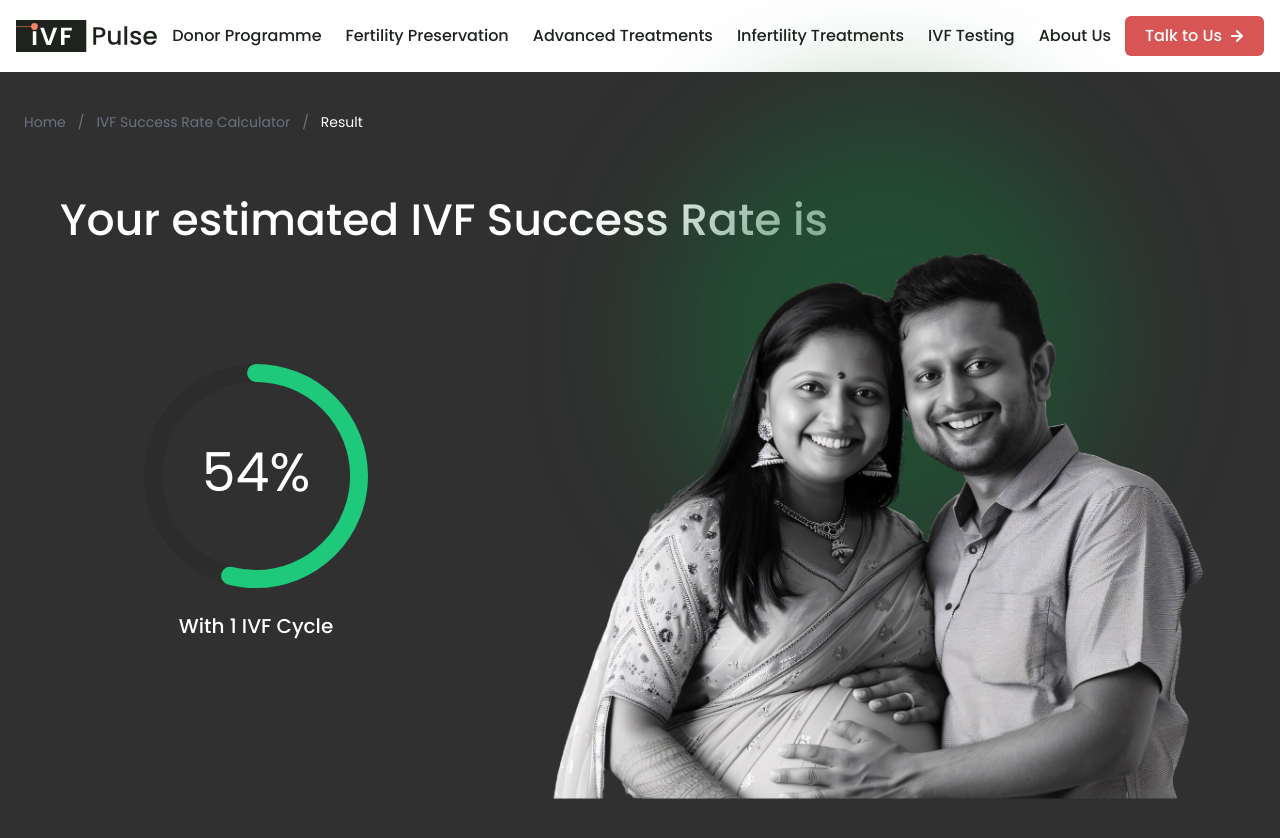
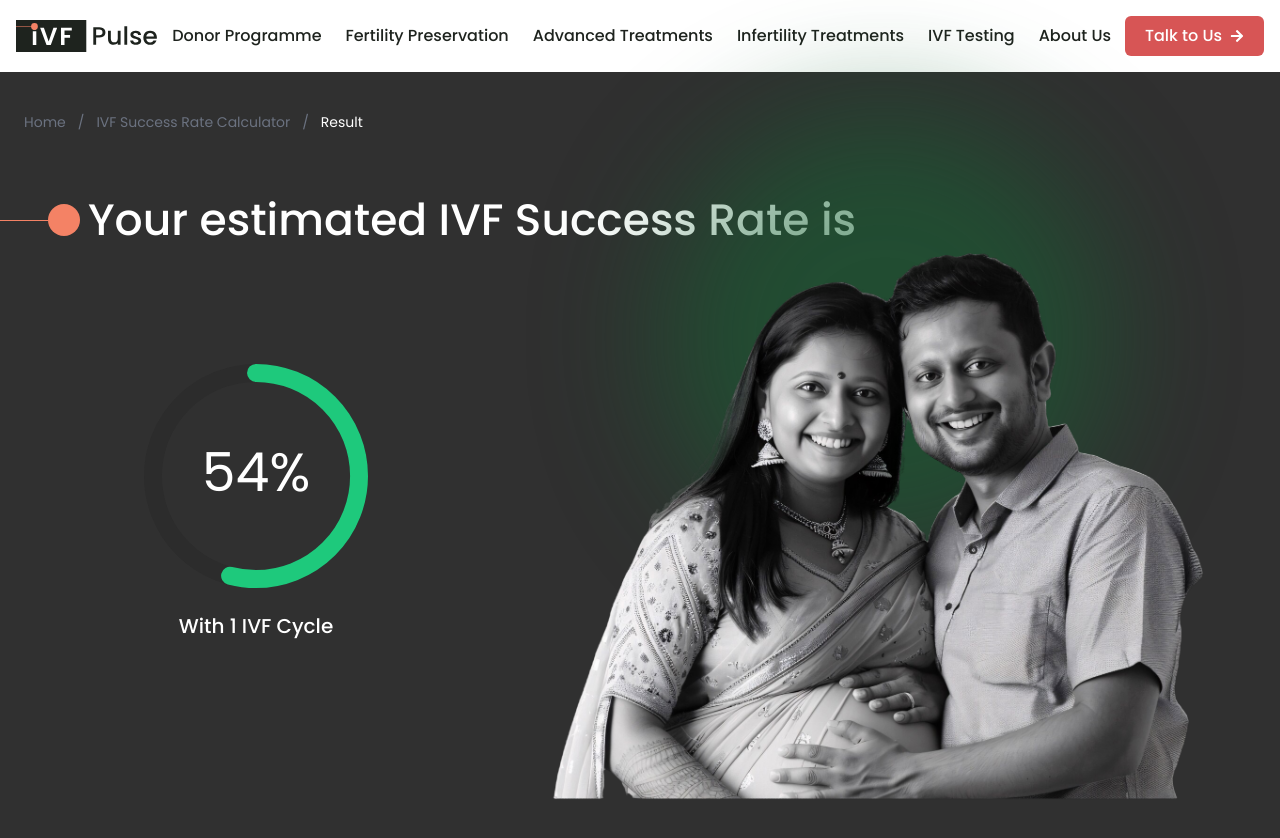
Before and after one commit to VikasJassu/Health_Pro, a React (Vite) app: page /result in a window 1280 px wide. Shown: the top 838 px of the page. Built offline with nearby package versions, Linux system fonts and the light colour scheme.

Commit message:
sideicon added

```diff
--- a/src/pages/Result.jsx
+++ b/src/pages/Result.jsx
@@ -3,7 +3,7 @@ import React from "react";
 import { CircularProgressbar, buildStyles } from "react-circular-progressbar";
 import "react-circular-progressbar/dist/styles.css";
 import coupleImage from "../assets/project.png";
-import Left from "../assets/leftArrow.svg";
+import sideIcon from "../assets/sideIcon.svg";
 import { FaArrowLeft, FaArrowRight } from "react-icons/fa";
 import { Link } from "react-router-dom";
 
@@ -23,8 +23,11 @@ const Result = ({ successRate = 54 }) => {
           <FaArrowLeft />
           <div className="flex items-center">IVF Success Rate Calculator</div>
         </div>
-
-        <h1 className="font-poppins font-medium sm:text-[44px] sm:leading-[96px] text-white ml-9 sm:mt-0 mt-7">
+        <img
+          src={sideIcon}
+          className="absolute sm:translate-x-6 sm:top-[92px] -left-24 top-[72px]"
+        />
+        <h1 className="font-poppins font-medium sm:text-[44px] sm:leading-[96px] text-white sm:ml-16 ml-12 sm:mt-0 mt-7">
           Your estimated IVF Success Rate is
         </h1>
 
@@ -47,7 +50,7 @@ const Result = ({ successRate = 54 }) => {
         </div>
 
         <div className="sm:h-[70vh] sm:fixed absolute sm:bottom-0 sm:-right-24 bottom-20">
-          <div className="bg-green-800 w-[450px] absolute aspect-square blur-3xl opacity-55 sm:-z-20 sm:left-56 -top-32 -left-5 rounded-full" ></div>
+          <div className="bg-green-800 w-[450px] absolute aspect-square blur-3xl opacity-55 sm:-z-20 sm:left-56 -top-32 -left-5 rounded-full"></div>
 
           <img
             src={coupleImage}
@@ -58,7 +61,7 @@ const Result = ({ successRate = 54 }) => {
       <div className="sm:hidden bg-transparent fixed bottom-0 w-full backdrop-blur-md py-4 flex justify-center">
         <Link to="/result">
           <button className="bg-[#D75555] text-white font-poppins px-8 py-3 rounded-lg font-medium hover:bg-red-600 transition flex items-center gap-3">
-           <p> Start private consultation</p>
+            <p> Start private consultation</p>
             <FaArrowRight />
           </button>
         </Link>
```
Also changed, not shown: src/assets/sideIcon.svg (added).
